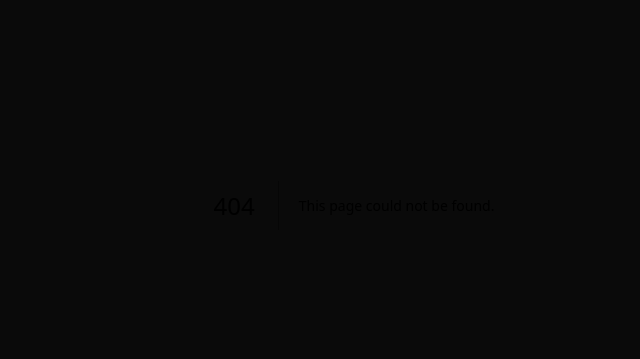
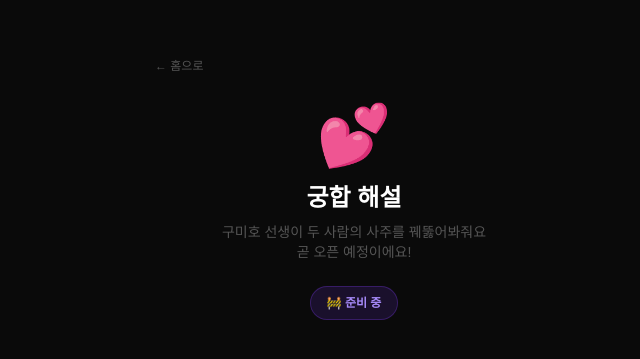
Before and after one commit to younglinam0222-rgb/sajuya, a Next.js app: page /gunghap in a window 1280 px wide. Before the commit this address had no page. Shown: the part 195-554 px from the top of the page, without its empty margins (286-926 px from the left). Built offline with nearby package versions, Linux system fonts and the light colour scheme.

Commit message:
Create page.tsx

```diff
--- /dev/null
+++ b/app/gunghap/page.tsx
@@ -0,0 +1,16 @@
+'use client'
+import Link from 'next/link'
+
+export default function GunghapPage() {
+  return (
+    <div className="bg-[#0a0a0a] min-h-screen text-white max-w-[430px] mx-auto pb-8 flex flex-col items-center justify-center px-4">
+      <Link href="/" className="text-xs text-[#555] mb-8 self-start">← 홈으로</Link>
+      <div className="text-6xl mb-4">💕</div>
+      <div className="text-2xl font-black mb-2">궁합 해설</div>
+      <div className="text-sm text-[#555] text-center mb-6">구미호 선생이 두 사람의 사주를 꿰뚫어봐줘요<br/>곧 오픈 예정이에요!</div>
+      <div className="px-4 py-2 rounded-full text-xs font-bold" style={{background:'rgba(124,58,237,0.15)',color:'#a78bfa',border:'1px solid rgba(124,58,237,0.3)'}}>
+        🚧 준비 중
+      </div>
+    </div>
+  )
+}
```
